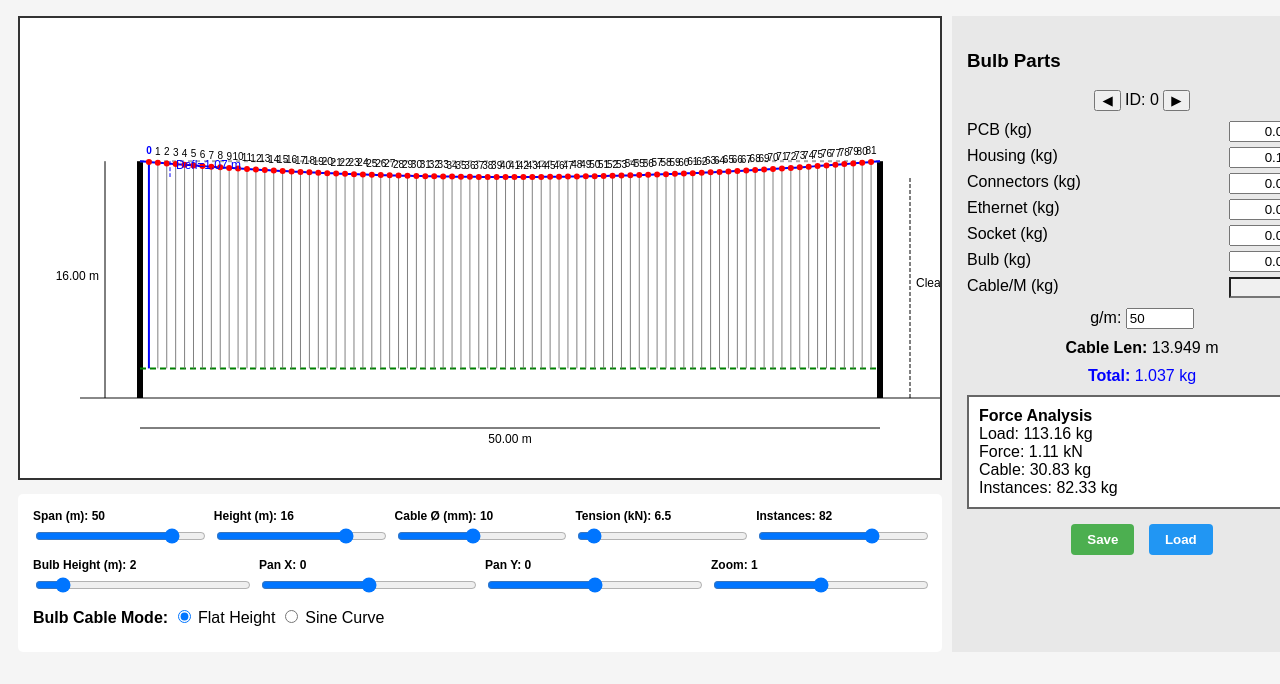
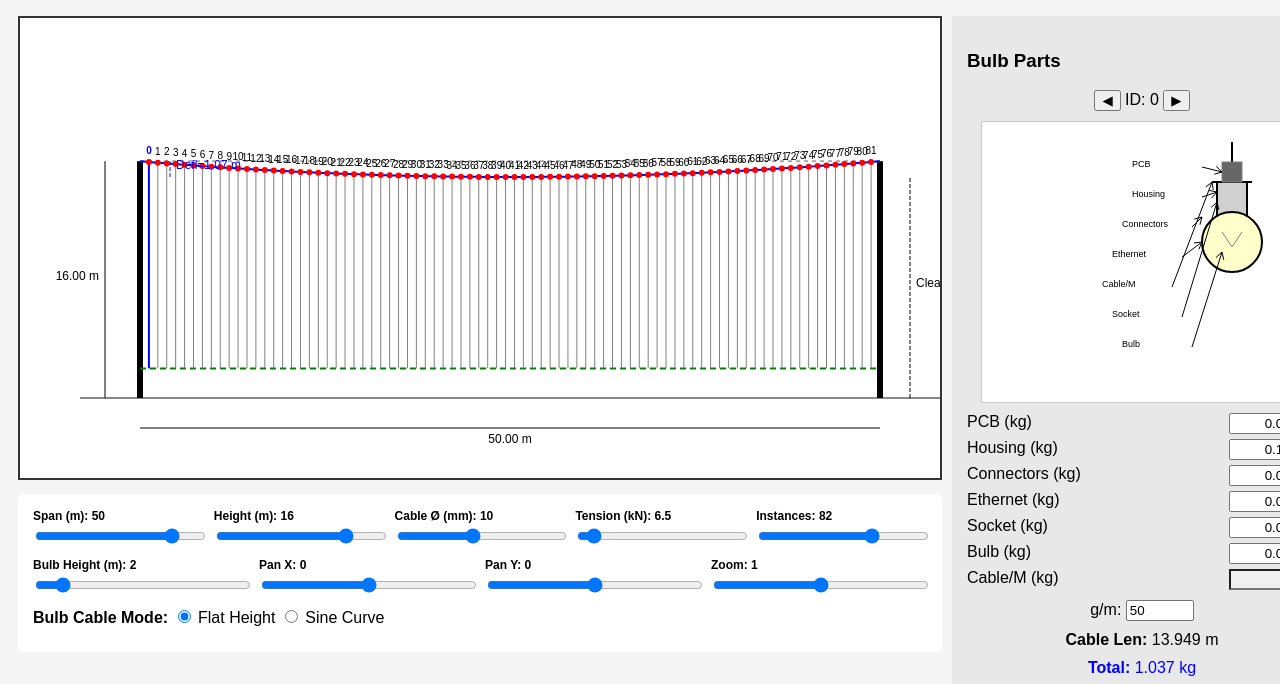
Before and after one commit to futureforest3d/cable-sag-tool, a plain HTML site: page index.html in a window 1280 px wide. Shown: the part 112-796 px from the top of the page. Drawn offline with Linux system fonts and the light colour scheme.

Commit message:
001index.html

```diff
--- a/index.html
+++ b/index.html
@@ -106,6 +106,9 @@
                 ID: <span id="curr-id">0</span>
                 <button onclick="nextId()">▶</button>
             </div>
+
+            <canvas id="bulb-diagram" width="320" height="280" style="background:white; display:block; margin:10px auto; border:1px solid #ccc;"></canvas>
+
             <div class="bulb-part"><label>PCB (kg)</label><input type="number" id="pcb" value="0.050" step="0.001"></div>
             <div class="bulb-part"><label>Housing (kg)</label><input type="number" id="housing" value="0.120" step="0.001"></div>
             <div class="bulb-part"><label>Connectors (kg)</label><input type="number" id="conn" value="0.035" step="0.001"></div>
@@ -133,8 +136,85 @@
         console.log('Script starting...');
         const canvas = document.getElementById('canvas');
         const ctx = canvas.getContext('2d');
+        const bulbCanvas = document.getElementById('bulb-diagram');
+        const bulbCtx = bulbCanvas.getContext('2d');
         let cw = [], cl = [], cid = 0;
         const STEEL = 7850, G = 9.81;
+
+        function drawBulbDiagram() {
+            bulbCtx.clearRect(0, 0, 320, 280);
+            bulbCtx.strokeStyle = 'black';
+            bulbCtx.fillStyle = 'black';
+
+            // Cable line extending up
+            bulbCtx.lineWidth = 2;
+            bulbCtx.beginPath();
+            bulbCtx.moveTo(250, 20);
+            bulbCtx.lineTo(250, 60);
+            bulbCtx.stroke();
+            bulbCtx.beginPath();
+            bulbCtx.moveTo(230, 60);
+            bulbCtx.lineTo(270, 60);
+            bulbCtx.stroke();
+
+            // Socket (cylindrical top)
+            bulbCtx.fillStyle = '#d0d0d0';
+            bulbCtx.fillRect(235, 60, 30, 40);
+            bulbCtx.strokeRect(235, 60, 30, 40);
+
+            // Bulb (rounded bottom)
+            bulbCtx.fillStyle = '#ffffcc';
+            bulbCtx.beginPath();
+            bulbCtx.ellipse(250, 120, 30, 30, 0, 0, 2 * Math.PI);
+            bulbCtx.fill();
+            bulbCtx.stroke();
+
+            // Internal filament
+            bulbCtx.strokeStyle = 'gray';
+            bulbCtx.lineWidth = 1;
+            bulbCtx.beginPath();
+            bulbCtx.moveTo(240, 110);
+            bulbCtx.lineTo(250, 125);
+            bulbCtx.lineTo(260, 110);
+            bulbCtx.stroke();
+
+            // Housing/PCB area at top
+            bulbCtx.fillStyle = '#666';
+            bulbCtx.fillRect(240, 40, 20, 20);
+            bulbCtx.strokeRect(240, 40, 20, 20);
+
+            // Labels with arrows
+            bulbCtx.fillStyle = 'black';
+            bulbCtx.strokeStyle = 'black';
+            bulbCtx.font = '9px Arial';
+            bulbCtx.lineWidth = 1;
+
+            const labels = [
+                [150, 45, 240, 50, 'PCB'],
+                [150, 75, 235, 70, 'Housing'],
+                [140, 105, 220, 95, 'Connectors'],
+                [130, 135, 220, 120, 'Ethernet'],
+                [120, 165, 230, 60, 'Cable/M'],
+                [130, 195, 235, 80, 'Socket'],
+                [140, 225, 240, 130, 'Bulb']
+            ];
+
+            labels.forEach(([lx, ly, px, py, text]) => {
+                bulbCtx.beginPath();
+                bulbCtx.moveTo(lx + 70, ly);
+                bulbCtx.lineTo(px, py);
+                bulbCtx.stroke();
+                // Arrow head
+                const angle = Math.atan2(py - ly, px - (lx + 70));
+                bulbCtx.beginPath();
+                bulbCtx.moveTo(px, py);
+                bulbCtx.lineTo(px - 8 * Math.cos(angle - Math.PI / 6), py - 8 * Math.sin(angle - Math.PI / 6));
+                bulbCtx.moveTo(px, py);
+                bulbCtx.lineTo(px - 8 * Math.cos(angle + Math.PI / 6), py - 8 * Math.sin(angle + Math.PI / 6));
+                bulbCtx.stroke();
+                bulbCtx.fillText(text, lx, ly);
+            });
+        }
 
         function v(id) { return parseFloat(document.getElementById(id).value); }
         function upd(id, val) { const e = document.getElementById(id); if(e) e.textContent = parseFloat(val).toFixed(2); }
@@ -284,21 +364,53 @@
                 r.onload = ev => {
                     try {
                         const s = JSON.parse(ev.target.result);
-                        document.getElementById('span').value=s.span;
-                        document.getElementById('height').value=s.height;
-                        document.getElementById('diam').value=s.diam;
-                        document.getElementById('tension').value=s.tension;
-                        document.getElementById('instances').value=s.instances;
-                        document.getElementById('bulb-h').value=s.bulbH;
-                        document.getElementById('gpm').value=s.gpm;
-                        document.getElementById('pcb').value=s.pcb;
-                        document.getElementById('housing').value=s.housing;
-                        document.getElementById('conn').value=s.conn;
-                        document.getElementById('eth').value=s.eth;
-                        document.getElementById('socket').value=s.socket;
-                        document.getElementById('bulb').value=s.bulb;
+
+                        // Handle both web format and Python format
+                        document.getElementById('span').value = s.span;
+                        document.getElementById('height').value = s.height;
+                        document.getElementById('diam').value = s.diameter || s.diam;
+                        document.getElementById('tension').value = s.tension;
+                        document.getElementById('instances').value = s.instances;
+
+                        // Handle mode
+                        if (s.bulb_cable_mode !== undefined) {
+                            // Python format: 0=flat, 1=curve
+                            const mode = s.bulb_cable_mode === 0 ? 'flat' : 'curve';
+                            document.querySelector(`input[name="mode"][value="${mode}"]`).checked = true;
+                            document.getElementById('curve-ctrl').style.display = mode === 'curve' ? 'block' : 'none';
+                        } else if (s.mode) {
+                            // Web format
+                            document.querySelector(`input[name="mode"][value="${s.mode}"]`).checked = true;
+                            document.getElementById('curve-ctrl').style.display = s.mode === 'curve' ? 'block' : 'none';
+                        }
+
+                        // Bulb height
+                        document.getElementById('bulb-h').value = s.bulbH || s.bulb_height || 2;
+
+                        // Curve parameters
+                        document.getElementById('curve-amp').value = s.curveAmp || s.curve_amplitude || 3;
+                        document.getElementById('curve-offset').value = s.curveOffset || s.curve_offset_x || 0;
+                        document.getElementById('curve-freq').value = s.curveFreq || s.curve_frequency || 1;
+                        document.getElementById('curve-base').value = s.curveBase || s.curve_base_height || 1;
+
+                        // Grams per meter
+                        document.getElementById('gpm').value = s.gpm || s.gramsPerMeter || s.grams_per_meter || 50;
+
+                        // Bulb parts - handle both formats
+                        const parts = s.bulbParts || s.bulb_parts || {};
+                        document.getElementById('pcb').value = parts.pcb || parts.PCB || 0.05;
+                        document.getElementById('housing').value = parts.housing || parts.Housing || 0.12;
+                        document.getElementById('conn').value = parts.conn || parts.connectors || parts.Connectors || 0.035;
+                        document.getElementById('eth').value = parts.eth || parts.ethernet || parts.Ethernet || 0.025;
+                        document.getElementById('socket').value = parts.socket || parts.Socket || 0.045;
+                        document.getElementById('bulb').value = parts.bulb || parts.Bulb || 0.065;
+
                         calc();
-                    } catch(err) { alert('Load error: '+err); }
+                        alert('Settings loaded successfully!');
+                    } catch(err) {
+                        alert('Load error: ' + err.message);
+                        console.error('Load error:', err);
+                    }
                 };
                 r.readAsText(e.target.files[0]);
             };
@@ -333,6 +445,7 @@
         });
 
         console.log('Running initial calc...');
+        drawBulbDiagram();
         calc();
         console.log('Done!');
     </script>
```
